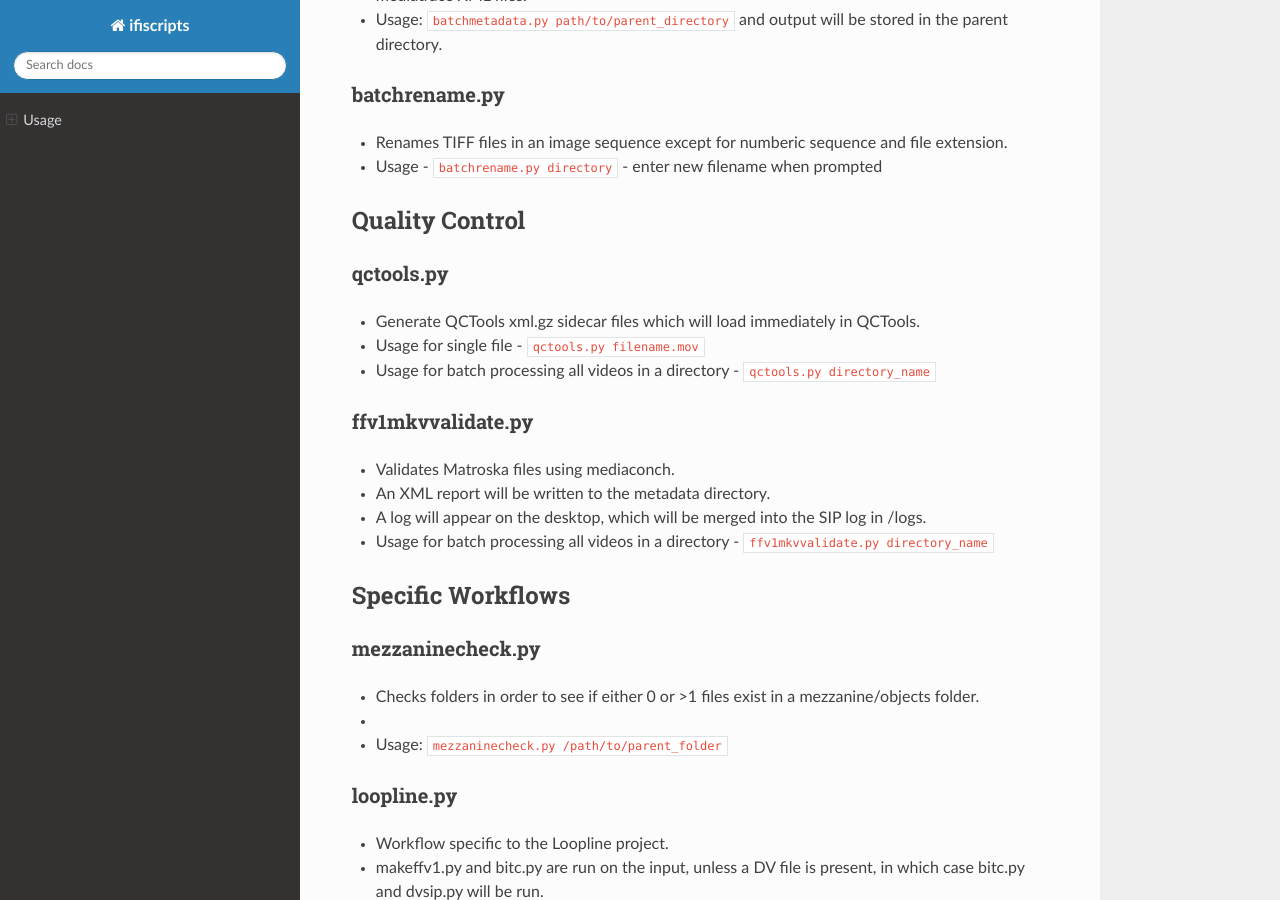
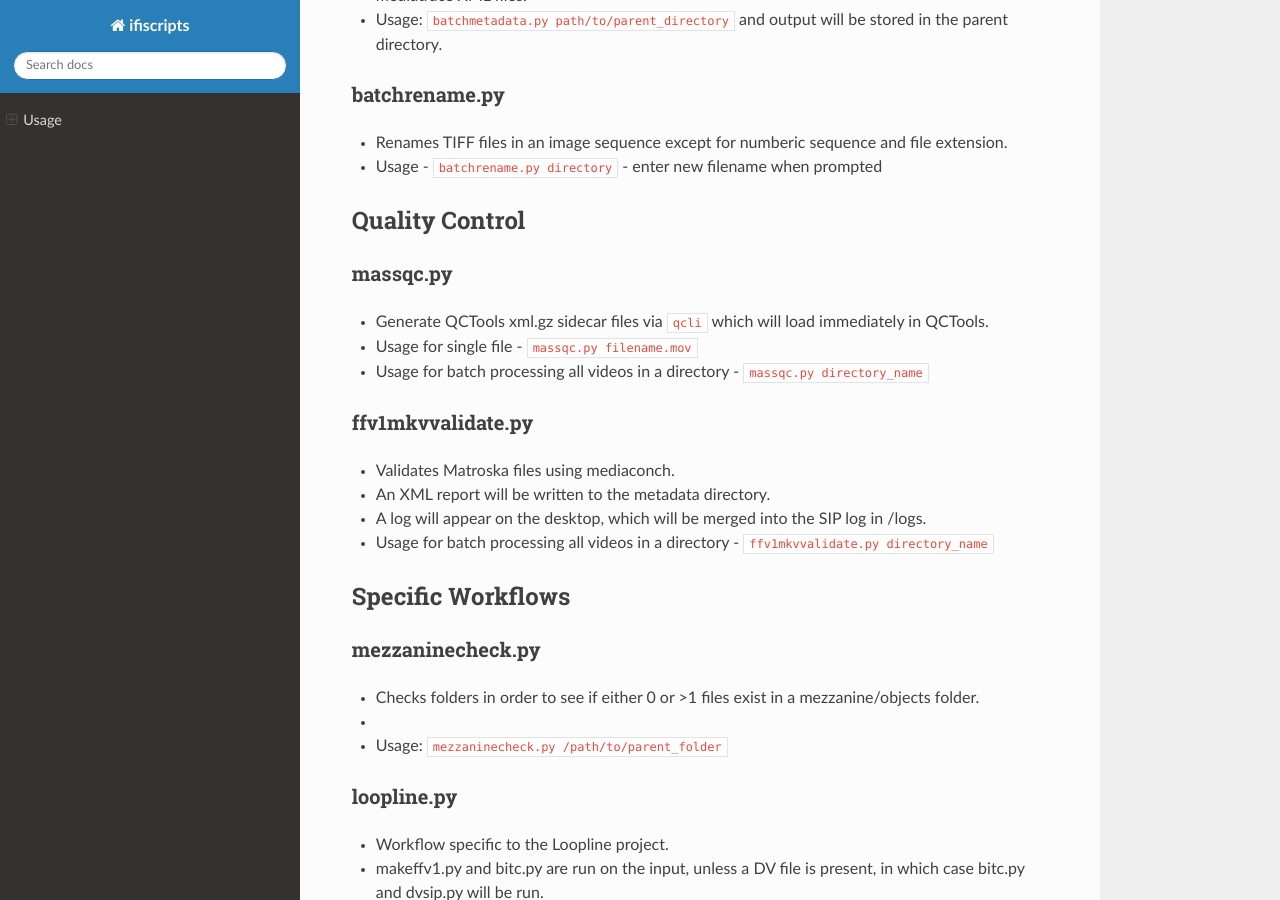
Before and after one commit to kieranjol/IFIscripts, a Sphinx documentation site: the page built from docs/usage.rst, in a window 1280 px wide and 900 px high, scrolled down 7631 px. Built offline with Sphinx 7.4.7 and the Read the Docs theme 2.0.0, drawn with Linux system fonts in a browser that asks for light colours.

Commit message:
docs - update massqc, deprecate qctools

```diff
--- a/docs/usage.rst
+++ b/docs/usage.rst
@@ -405,14 +405,14 @@ batchrename.py
 Quality Control
 ---------------
 
-qctools.py
+massqc.py
 ~~~~~~~~~~
 
--  Generate QCTools xml.gz sidecar files which will load immediately in
+-  Generate QCTools xml.gz sidecar files via ``qcli`` which will load immediately in
    QCTools.
--  Usage for single file - ``qctools.py filename.mov``
+-  Usage for single file - ``massqc.py filename.mov``
 -  Usage for batch processing all videos in a directory -
-   ``qctools.py directory_name``
+   ``massqc.py directory_name``
 
 ffv1mkvvalidate.py
 ~~~~~~~~~~~~~~~~~~
```
